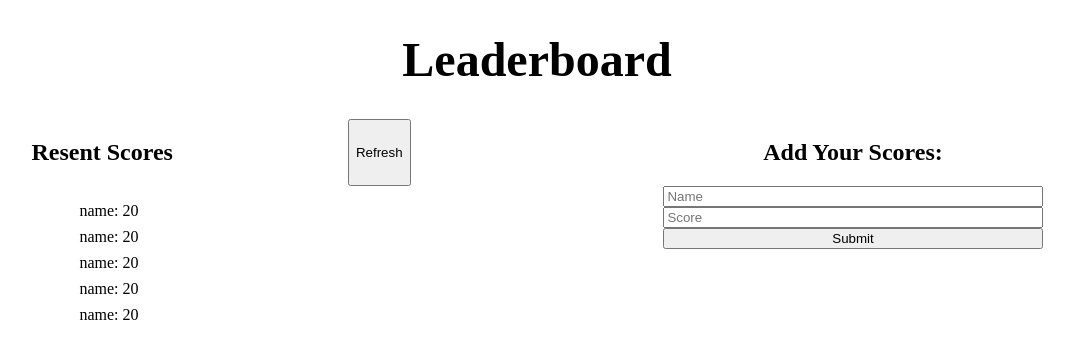
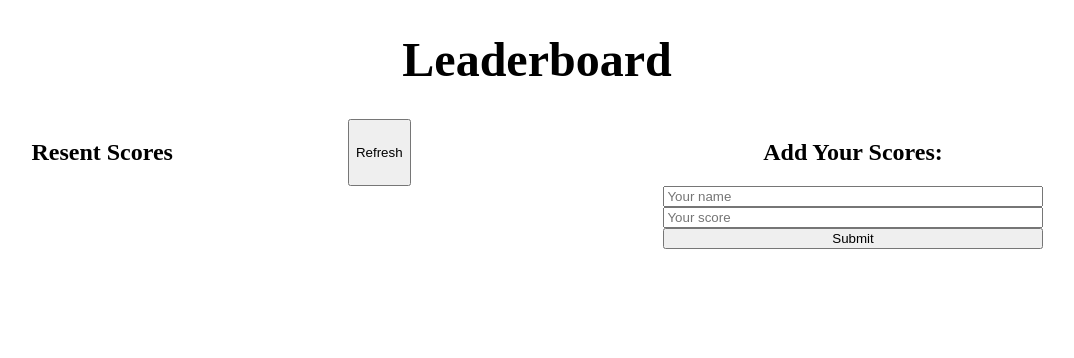
Before and after one commit to ixboy/Leaderboard, a website built with webpack: page src/index.html in a window 1280 px wide. Shown: the whole page, without its empty margins (103-1177 px from the left). Built offline with nearby package versions, Linux system fonts and the light colour scheme.

Commit message:
edit form

```diff
--- a/src/index.html
+++ b/src/index.html
@@ -14,21 +14,17 @@
         <section class="results">
             <div class="list-header">
                 <h2>Resent Scores</h2>
-                <button class="btn btn-light" type="button">Refresh</button>
+                <button id="refresh" type="button">Refresh</button>
             </div>
-            <ul class="ul">
-                <li class="list-item">name: 20</li>
-                <li class="list-item">name: 20</li>
-                <li class="list-item">name: 20</li>
-                <li class="list-item">name: 20</li>
-                <li class="list-item">name: 20</li>
+            <ul id="ul">
+
             </ul>
         </section>
         <form class="form">
             <h2 class="score">Add Your Scores:</h2>
-            <input type="text" id="username" name="username" placeholder="Name">
-            <input type="text" id="score" placeholder="Score">
-            <input type="submit" value="Submit">
+            <input type="text" name="name" id="name" placeholder="Your name" required>
+            <input type="number" name="score" id="score" min="0" placeholder="Your score" required>
+            <input type="submit" id="submit" value="Submit">
         </form>
       </div>
     </body>
```
